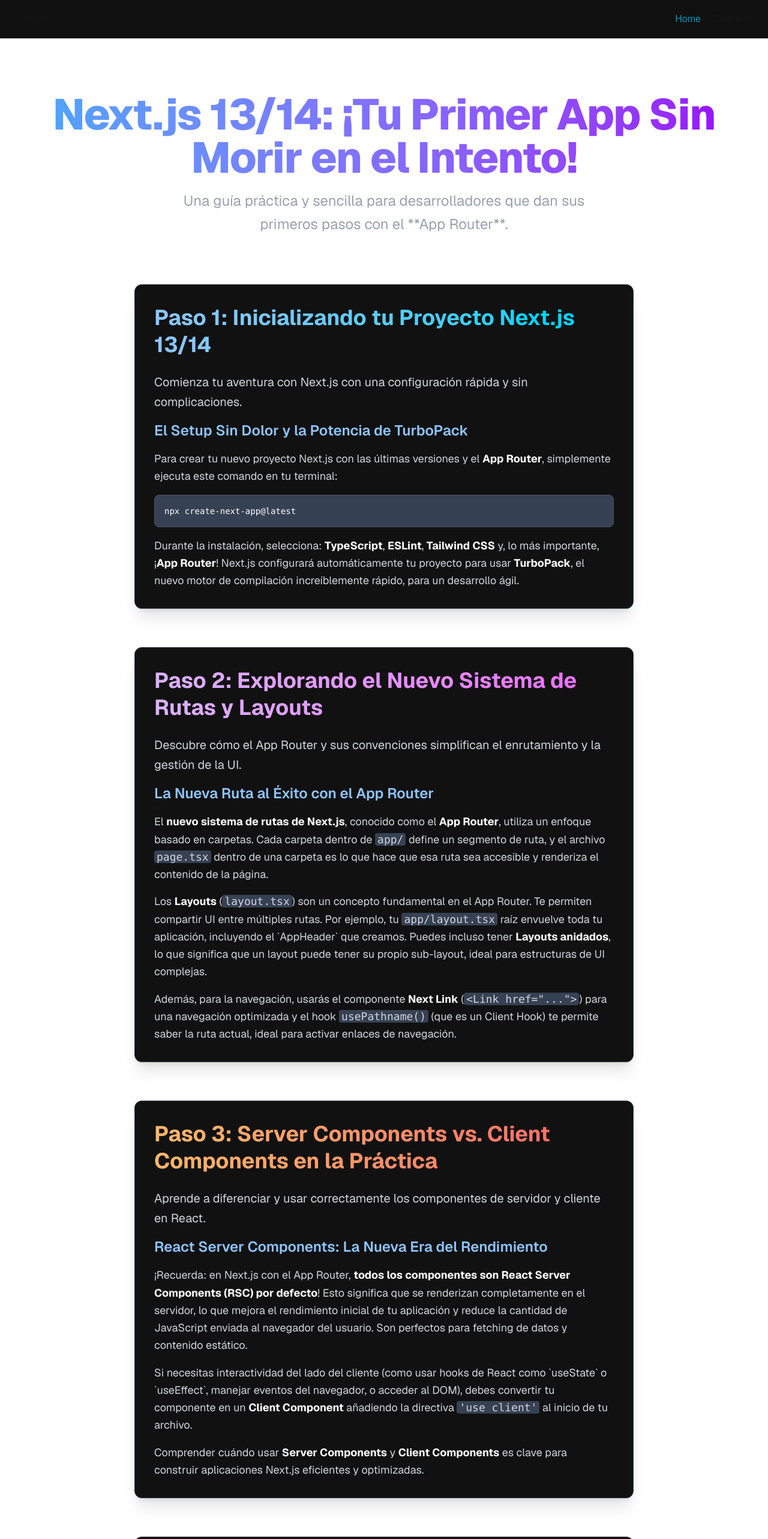
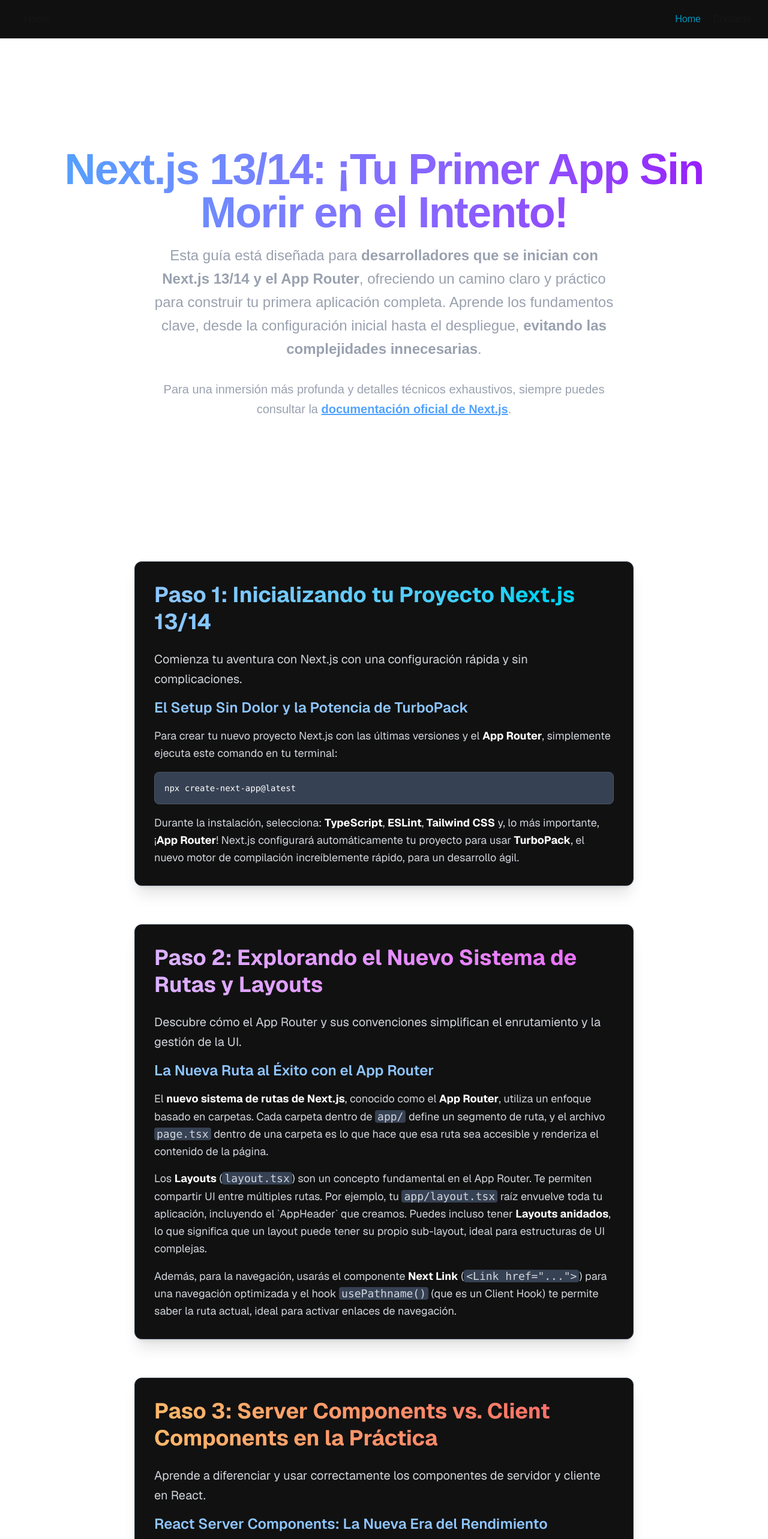
Before and after one commit to JereStorm/next-tu-primer-app, a Next.js app: page / in a window 1280 px wide. Shown: the top 2566 px of the page at 60% size. Built offline with nearby package versions, Linux system fonts and the light colour scheme; some icons are missing.

Commit message:
Estilos generales antes del build

```diff
--- a/app/(general)/contacto/page.tsx
+++ b/app/(general)/contacto/page.tsx
@@ -1,7 +1,7 @@
 // src/app/contact/page.tsx
 import type { Metadata } from 'next';
 import Link from 'next/link'; // Importa Link para los enlaces externos
-import { GitCommitIcon, LogIcon, MailIcon } from '@primer/octicons-react'; // Iconos para tus redes
+import Image from 'next/image';
 
 // Metadata específica para esta página
 export const metadata: Metadata = {
@@ -13,42 +13,61 @@
     return (
         <div className="flex flex-col items-center justify-center min-h-[calc(100vh-150px)] p-6 sm:p-10 lg:p-16 text-gray-100">
             <h1 className="text-5xl py-5 sm:text-6xl lg:text-7xl font-bold text-transparent bg-clip-text bg-gradient-to-r from-cyan-400 to-purple-600 mb-8 text-center tracking-tight animate-fade-in-down">
-                ¡Hola! Soy Jeremias Storm
+                ¡Hola! Soy Jeremías Storm
             </h1>
 
-            <div className="bg-gray-900 border border-gray-700 rounded-xl shadow-2xl p-8 sm:p-10 lg:p-12 max-w-2xl text-center space-y-6 animate-fade-in-up">
-                <p className="text-lg sm:text-xl text-gray-300 leading-relaxed">
-                    Soy un <span className='text-cyan-400'>programador full-stack con más de 4 años de experiencia</span> en desarrollo de software. He creado esta guía de Next.js para ayudarte a dar tus primeros pasos en este emocionante framework sin complicaciones.
-                </p>
-                <p className="text-lg sm:text-xl text-gray-300 leading-relaxed">
-                    Mi objetivo es hacer que el aprendizaje de Next.js 13/14 sea accesible y divertido, consolidando mis propios conocimientos y compartiéndolos con la comunidad.
-                </p>
+            {/* Main Contact Card Container */}
+            <div className="bg-card border border-gray-700 rounded-xl shadow-2xl p-8 sm:p-10 lg:p-12 w-full max-w-4xl text-center animate-fade-in-up"> {/* Increased max-w for better content flow */}
 
-                <div className="pt-6 border-t border-gray-700 mt-6 space-y-4">
+                <div className="flex flex-col md:flex-row items-center md:items-start gap-10 md:gap-12 lg:gap-16"> {/* Increased gap for more breathing room */}
+
+                    {/* Left Column: Image and Social Links */}
+                    <div className="flex flex-col items-center text-center flex-shrink-0 md:w-1/3"> {/* Responsive width for image column */}
+                        <Image
+                            src="/jeremias.jpg"
+                            alt="Foto de perfil de Jeremías"
+                            width={200}
+                            height={200}
+                            className="rounded-full object-cover shadow-md mb-6"
+                        />
                         <h2 className="text-3xl font-bold text-white mb-4">Conectemos</h2>
-                    <div className="flex justify-center gap-6">
+                        <div className="flex flex-wrap justify-center gap-x-6 gap-y-4">
                             <Link
-                            href="https://github.com/jerestorm" // ¡Cámbialo por tu usuario de GitHub!
+                                href="https://github.com/jerestorm"
                                 target="_blank"
                                 rel="noopener noreferrer"
-                            className="flex items-center gap-2 text-blue-400 hover:text-blue-300 transition-colors duration-200 text-xl font-medium"
+                                className="flex items-center gap-2 text-blue-400 hover:text-blue-300 transition-colors duration-200 text-lg font-medium" // Slightly smaller font for links
                             >
-                            <GitCommitIcon size={24} /> GitHub
+                                <span>GitHub</span>
                             </Link>
                             <Link
-                            href="https://www.linkedin.com/in/jerestormdev" // ¡Cámbialo por tu URL de LinkedIn!
+                                href="https://www.linkedin.com/in/jerestormdev"
                                 target="_blank"
                                 rel="noopener noreferrer"
-                            className="flex items-center gap-2 text-blue-400 hover:text-blue-300 transition-colors duration-200 text-xl font-medium"
+                                className="flex items-center gap-2 text-blue-400 hover:text-blue-300 transition-colors duration-200 text-lg font-medium"
                             >
-                            <LogIcon size={24} /> LinkedIn
+                                <span>LinkedIn</span>
                             </Link>
                             <Link
-                            href="stormjeremiasdev@gmail.com" // ¡Cámbialo por tu dirección de correo!
-                            className="flex items-center gap-2 text-blue-400 hover:text-blue-300 transition-colors duration-200 text-xl font-medium"
+                                href="mailto:stormjeremiasdev@gmail.com" // Corrected mailto link
+                                className="flex items-center gap-2 text-blue-400 hover:text-blue-300 transition-colors duration-200 text-lg font-medium"
                             >
-                            <MailIcon size={24} /> Email
+                                <span>Email</span>
                             </Link>
+                        </div>
+                    </div>
+
+                    {/* Right Column: About Me Text and CTA */}
+                    <div className="text-left md:w-2/3"> {/* Responsive width for text column */}
+                        <p className="text-lg sm:text-xl text-gray-300 leading-relaxed mb-4">
+                            Soy un <strong className="text-cyan-400">programador full-stack con más de 4 años de experiencia</strong> en desarrollo de software. Creé esta guía de Next.js para ayudarte a dar tus primeros pasos en este emocionante framework sin complicaciones.
+                        </p>
+                        <p className="text-lg sm:text-xl text-gray-300 leading-relaxed mb-6">
+                            Mi objetivo es hacer que el aprendizaje de Next.js 13/14 sea accesible y divertido, consolidando mis propios conocimientos y compartiéndolos con la comunidad. Si tienes preguntas, comentarios, o simplemente quieres conectar, ¡no dudes en contactarme!
+                        </p>
+                        <a href="mailto:stormjeremiasdev@gmail.com" className="inline-block bg-blue-900 hover:bg-blue-700 text-white py-3 px-6 rounded-sm transition duration-300 ease-in-out transform hover:scale-105">
+                            Enviar un correo
+                        </a>
                     </div>
                 </div>
             </div>
--- a/app/page.tsx
+++ b/app/page.tsx
@@ -2,18 +2,30 @@
 
 export default function HomePage() {
   return (
-    <div className="font-sans grid grid-rows-[20px_1fr_20px] items-center justify-items-center mt-[150px] min-h-screen px-2 py-10 pb-20 gap-16 sm:p-20">
+    <>
+      <div className="grid items-center justify-items-center min-h-screen px-2 pb-10 gap-16 sm:p-20">
         {/* Encabezado principal de la guía */}
-      <header className="text-center pt-16 mb-16 animate-fade-in-down">
+        <header className="text-center mb-16 animate-fade-in-down">
           <h1 className="text-5xl sm:text-6xl lg:text-7xl font-extrabold text-transparent bg-clip-text bg-gradient-to-r from-blue-400 to-purple-600 mb-4 tracking-tight">
             Next.js 13/14: ¡Tu Primer App Sin Morir en el Intento!
           </h1>
-        <p className="text-xl mb-15 sm:text-2xl text-gray-400 max-w-3xl mx-auto leading-relaxed">
-          Una guía práctica y sencilla para desarrolladores que dan sus primeros pasos con el **App Router**.
+          <p className="text-xl mb-8 sm:text-2xl text-gray-400 max-w-3xl mx-auto leading-relaxed">
+            Esta guía está diseñada para <strong>desarrolladores que se inician con Next.js 13/14 y el App Router</strong>, ofreciendo un camino claro y práctico para construir tu primera aplicación completa. Aprende los fundamentos clave, desde la configuración inicial hasta el despliegue, <strong>evitando las complejidades innecesarias</strong>.
+          </p>
+          <p className="text-lg sm:text-xl text-gray-400 max-w-3xl mx-auto leading-relaxed">
+            Para una inmersión más profunda y detalles técnicos exhaustivos, siempre puedes consultar la{' '}
+            <a
+              href="https://nextjs.org/docs"
+              target="_blank"
+              rel="noopener noreferrer"
+              className="text-blue-400 hover:text-blue-300 transition-colors duration-200 font-semibold underline"
+            >
+              documentación oficial de Next.js
+            </a>
+            .
           </p>
         </header>
-
-      <Steps />
       </div>
+      <Steps /></>
   );
 }
--- a/components/steps/Steps.tsx
+++ b/components/steps/Steps.tsx
@@ -38,26 +38,6 @@
                 </p>
                 <p className="text-lg text-gray-300 leading-relaxed">
                     Además, para la navegación, usarás el componente <strong className="text-white">Next Link</strong> (<code className="bg-gray-700 px-1 rounded">{'<Link href="...">'}</code>) para una navegación optimizada y el hook <code className="bg-gray-700 px-1 rounded">usePathname()</code> (que es un Client Hook) te permite saber la ruta actual, ideal para activar enlaces de navegación.
-                </p>
-            </>
-        ),
-    },
-    {
-        title: "Paso 3: Server Components vs. Client Components en la Práctica",
-        description: "Aprende a diferenciar y usar correctamente los componentes de servidor y cliente en React.",
-        gradientFrom: "from-orange-300",
-        gradientTo: "to-red-400",
-        content: (
-            <>
-                <h3 className="text-2xl font-semibold text-blue-300 mb-4">React Server Components: La Nueva Era del Rendimiento</h3>
-                <p className="text-lg text-gray-300 leading-relaxed mb-4">
-                    ¡Recuerda: en Next.js con el App Router, <strong className="text-white">todos los componentes son React Server Components (RSC) por defecto</strong>! Esto significa que se renderizan completamente en el servidor, lo que mejora el rendimiento inicial de tu aplicación y reduce la cantidad de JavaScript enviada al navegador del usuario. Son perfectos para fetching de datos y contenido estático.
-                </p>
-                <p className="text-lg text-gray-300 leading-relaxed mb-4">
-                    Si necesitas interactividad del lado del cliente (como usar hooks de React como `useState` o `useEffect`, manejar eventos del navegador, o acceder al DOM), debes convertir tu componente en un <strong className="text-white">Client Component</strong> añadiendo la directiva <code className="bg-gray-700 px-1 rounded">'use client'</code> al inicio de tu archivo.
-                </p>
-                <p className="text-lg text-gray-300 leading-relaxed">
-                    Comprender cuándo usar <strong className="text-white">Server Components</strong> y <strong className="text-white">Client Components</strong> es clave para construir aplicaciones Next.js eficientes y optimizadas.
                 </p>
             </>
         ),
@@ -126,8 +106,7 @@
 
 export const Steps = () => {
     return (
-        <div className="max-w-4xl mt-16 mx-auto px-2 sm:p-6 lg:p-8"> {/* Contenedor más estrecho para mejor lectura */}
-
+        <div className="font-sans max-w-4xl mx-auto px-2 sm:p-6 lg:p-8"> {/* Contenedor más estrecho para mejor lectura */}
             {/* Sección de los 5 pasos: ahora bloques de contenido fluido */}
             <section className="space-y-16"> {/* Espacio generoso entre cada paso */}
 
```
Also changed, not shown: public/jeremias.jpg (added). Lines whose indentation alone changed are shown as unchanged.
